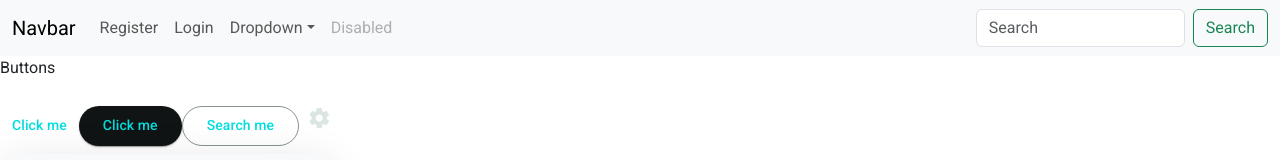
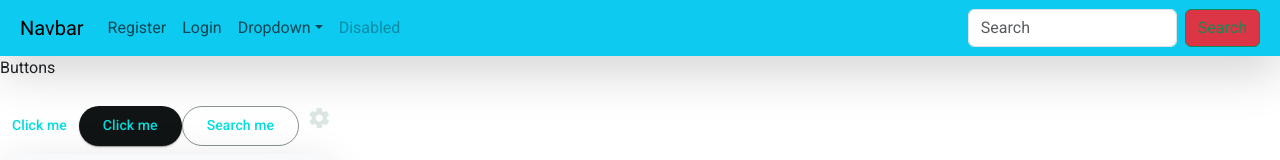
Before and after one commit to Chinedu-winner/Angular, an Angular app: page /material in a window 1280 px wide. Shown: the top 160 px of the page. Built offline with nearby package versions, Linux system fonts and the light colour scheme.

Commit message:
deploy it

```diff
--- a/src/app/material/material.component.html
+++ b/src/app/material/material.component.html
@@ -60,7 +60,7 @@
             <mat-label>Postal Code</mat-label>
             <input matInput #postalCode maxlength="5" placeholder="Ex. 94105" value="94043">
             <mat-hint align="end">{{postalCode.value.length}} / 5</mat-hint>
-        </mat-form-field></td>
+        </mat-form-field></td>9
         </tr></table>
     </form>
 
--- a/src/app/material/material.component.ts
+++ b/src/app/material/material.component.ts
@@ -14,10 +14,9 @@ import {MatSnackBar} from '@angular/material/snack-bar'
 import { SnackbarComponent } from '../snackbar/snackbar.component';
 import {MatBadgeModule} from '@angular/material/badge';
 
-
 @Component({
   selector: 'app-material',
-  imports: [MatButtonModule, MatIconModule, MatCardModule, MatChipsModule, MatFormFieldModule, FormsModule, MatInputModule, MatAutocompleteModule, ReactiveFormsModule, MatDialogModule, MatBadgeModule ],
+  imports: [MatButtonModule, MatIconModule, MatCardModule, MatChipsModule, MatFormFieldModule, FormsModule, MatInputModule, MatAutocompleteModule, ReactiveFormsModule, MatDialogModule, MatBadgeModule],
   templateUrl: './material.component.html',
   styleUrl: './material.component.css'
 })
@@ -46,5 +45,4 @@ export class MaterialComponent {
       verticalPosition: 'top',
     })
   }
-
 }
--- a/src/app/navbar/navbar.component.html
+++ b/src/app/navbar/navbar.component.html
@@ -1,4 +1,4 @@
-<nav class="navbar navbar-expand-lg bg-body-tertiary">
+<nav class="navbar navbar-expand-lg shadow-lg p-2 bg-info">
     <div class="container-fluid">
       <a class="navbar-brand" href="#">Navbar</a>
       <button class="navbar-toggler" type="button" data-bs-toggle="collapse" data-bs-target="#navbarSupportedContent" aria-controls="navbarSupportedContent" aria-expanded="false" aria-label="Toggle navigation">
@@ -27,7 +27,7 @@
         </ul>
         <form class="d-flex" role="search">
           <input class="form-control me-2" type="search" placeholder="Search" aria-label="Search">
-          <button class="btn btn-outline-success" type="submit">Search</button>
+          <button class="btn btn-outline-success bg-danger" type="submit">Search</button>
         </form>
       </div>
     </div>
--- a/src/app/service/auth.service.ts
+++ b/src/app/service/auth.service.ts
@@ -11,11 +11,10 @@ export class AuthService {
     changeUsername(name:string){
       this.username = name;
       console.log(this.username);
-
     }
   constructor(
     private _http: HttpClient
-  ) { }
+  ) {}
 
   url = 'https:jsonplaceholder.typicode.com/users';
   Posturl = 'https://jsonplaceholder.typicode.com/posts'
```
